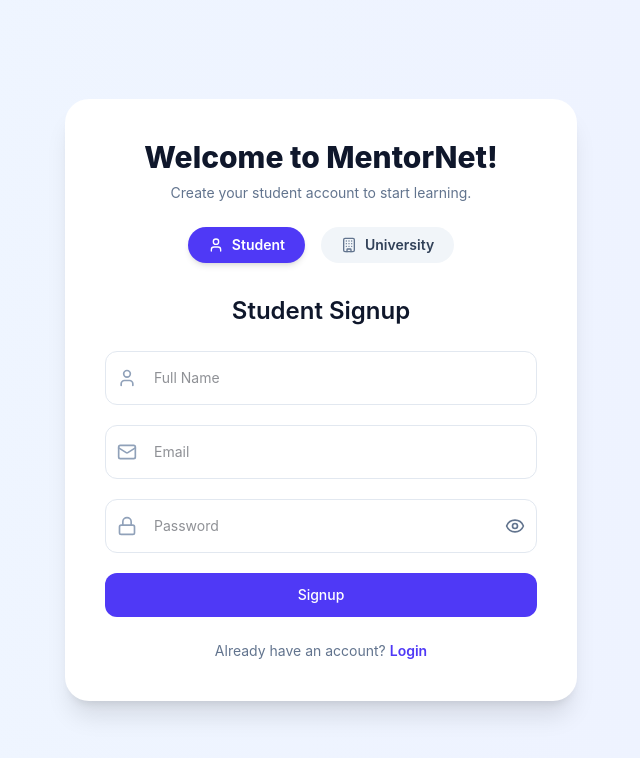
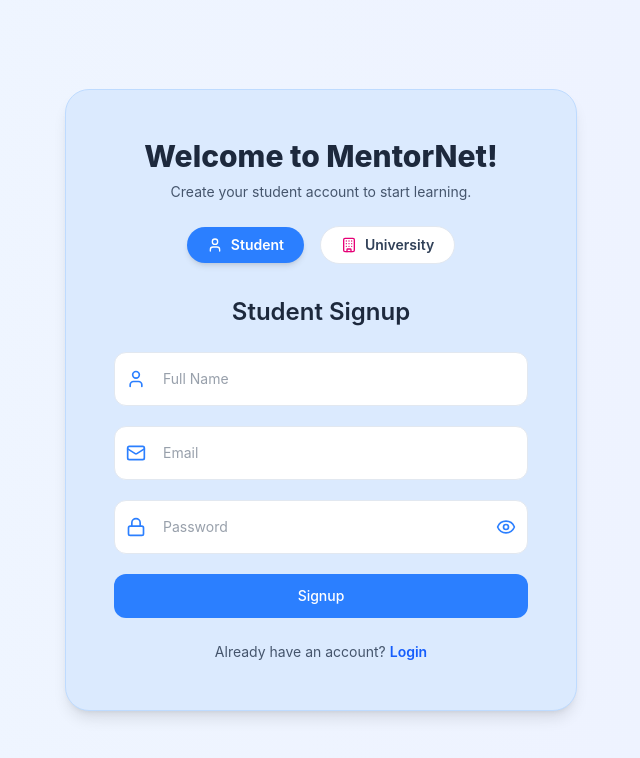
Before and after one commit to suganthan17/hacktrix_frontend, a React app: page /signup in a window 1280 px wide. Shown: the top 758 px of the page, without its empty margins (319-959 px from the left). Built offline with nearby package versions, Linux system fonts and the light colour scheme; no server answers; the HTML template or start-up script is replaced by a standard one.

Commit message:
changed the ui

```diff
--- a/src/auth/Signup.jsx
+++ b/src/auth/Signup.jsx
@@ -1,4 +1,3 @@
-// src/auth/Signup.jsx
 import React, { useState } from "react";
 import { useNavigate } from "react-router-dom";
 import StudentSignup from "./StudentSignup";
@@ -14,7 +13,6 @@
   const handleSuccess = (data = {}) => {
     const userRole = data?.user?.role || data?.role || role;
     toast.success("Signup successful");
-    // replace so back button won't go to signup
     if (userRole === "university")
       navigate("/university-dashboard", { replace: true });
     else navigate("/student-dashboard", { replace: true });
@@ -22,12 +20,18 @@
 
   return (
     <div className="min-h-screen bg-gradient-to-r from-blue-50 to-indigo-50 flex items-center justify-center px-4">
-      <div className="w-full max-w-lg bg-white rounded-3xl shadow-xl p-8 sm:p-10">
+      <div
+        className={`w-full max-w-lg rounded-3xl shadow-lg p-10 sm:p-12 transition-all duration-300 ${
+          role === "student"
+            ? "bg-blue-100 border border-blue-200"
+            : "bg-pink-100 border border-pink-200"
+        }`}
+      >
         <div className="text-center mb-6">
-          <h1 className="text-2xl sm:text-3xl font-extrabold text-slate-900">
+          <h1 className="text-2xl sm:text-3xl font-extrabold text-slate-800">
             Welcome to MentorNet!
           </h1>
-          <p className="mt-2 text-sm text-slate-500">
+          <p className="mt-2 text-sm text-slate-600">
             {role === "student"
               ? "Create your student account to start learning."
               : "Create your university account to share your courses."}
@@ -38,16 +42,15 @@
         <div className="flex items-center justify-center mb-8 gap-4">
           <button
             onClick={() => setRole("student")}
-            className={`flex items-center gap-2 px-5 py-2 rounded-full text-sm font-semibold transition-shadow ${
+            className={`flex items-center gap-2 px-5 py-2 rounded-full text-sm font-semibold transition-all ${
               role === "student"
-                ? "bg-indigo-600 text-white shadow-md"
-                : "bg-slate-100 text-slate-700 hover:shadow-sm"
+                ? "bg-blue-500 text-white shadow-md"
+                : "bg-white text-slate-700 border border-slate-200 hover:bg-blue-50"
             }`}
-            aria-pressed={role === "student"}
           >
             <User
               className={`w-4 h-4 ${
-                role === "student" ? "text-white" : "text-slate-500"
+                role === "student" ? "text-white" : "text-blue-600"
               }`}
             />
             Student
@@ -55,23 +58,22 @@
 
           <button
             onClick={() => setRole("university")}
-            className={`flex items-center gap-2 px-5 py-2 rounded-full text-sm font-semibold transition-shadow ${
+            className={`flex items-center gap-2 px-5 py-2 rounded-full text-sm font-semibold transition-all ${
               role === "university"
-                ? "bg-pink-600 text-white shadow-md"
-                : "bg-slate-100 text-slate-700 hover:shadow-sm"
+                ? "bg-pink-500 text-white shadow-md"
+                : "bg-white text-slate-700 border border-slate-200 hover:bg-pink-50"
             }`}
-            aria-pressed={role === "university"}
           >
             <Building
               className={`w-4 h-4 ${
-                role === "university" ? "text-white" : "text-slate-500"
+                role === "university" ? "text-white" : "text-pink-600"
               }`}
             />
             University
           </button>
         </div>
 
-        <h2 className="text-lg sm:text-2xl font-semibold text-center text-slate-900 mb-6">
+        <h2 className="text-lg sm:text-2xl font-semibold text-center text-slate-800 mb-6">
           {role === "student" ? "Student Signup" : "University Signup"}
         </h2>
 
@@ -89,10 +91,10 @@
           )}
         </div>
 
-        <p className="text-center text-slate-500 mt-6 text-sm">
+        <p className="text-center text-slate-600 mt-6 text-sm">
           Already have an account?{" "}
           <span
-            className="text-indigo-600 font-semibold cursor-pointer hover:underline"
+            className="text-blue-600 font-semibold cursor-pointer hover:underline"
             onClick={() => navigate("/login")}
           >
             Login
--- a/src/auth/StudentSignup.jsx
+++ b/src/auth/StudentSignup.jsx
@@ -28,7 +28,7 @@
       if (!res.ok) throw new Error(data.message || "Signup failed");
 
       toast.success(data.message || "Signup successful", { duration: 2000 });
-      navigate("/");
+      navigate("/student-dashboard");
     } catch (err) {
       toast.error(err.message || "Signup failed");
     } finally {
@@ -42,7 +42,7 @@
 
       {/* Name */}
       <div className="relative">
-        <User className="absolute left-3 top-1/2 -translate-y-1/2 text-slate-400 w-5 h-5" />
+        <User className="absolute left-3 top-1/2 -translate-y-1/2 text-blue-500 w-5 h-5" />
         <input
           type="text"
           name="name"
@@ -50,13 +50,13 @@
           value={formData.name}
           onChange={handleChange}
           required
-          className="w-full p-4 pl-12 border border-slate-200 rounded-xl focus:ring-2 focus:ring-indigo-300 outline-none text-sm"
+          className="w-full p-4 pl-12 border border-slate-200 rounded-xl bg-white focus:ring-2 focus:ring-blue-200 outline-none text-sm text-slate-700"
         />
       </div>
 
       {/* Email */}
       <div className="relative">
-        <Mail className="absolute left-3 top-1/2 -translate-y-1/2 text-slate-400 w-5 h-5" />
+        <Mail className="absolute left-3 top-1/2 -translate-y-1/2 text-blue-500 w-5 h-5" />
         <input
           type="email"
           name="email"
@@ -64,13 +64,13 @@
           value={formData.email}
           onChange={handleChange}
           required
-          className="w-full p-4 pl-12 border border-slate-200 rounded-xl focus:ring-2 focus:ring-indigo-300 outline-none text-sm"
+          className="w-full p-4 pl-12 border border-slate-200 rounded-xl bg-white focus:ring-2 focus:ring-blue-200 outline-none text-sm text-slate-700"
         />
       </div>
 
       {/* Password */}
       <div className="relative">
-        <Lock className="absolute left-3 top-1/2 -translate-y-1/2 text-slate-400 w-5 h-5" />
+        <Lock className="absolute left-3 top-1/2 -translate-y-1/2 text-blue-500 w-5 h-5" />
         <input
           type={passwordVisible ? "text" : "password"}
           name="password"
@@ -78,13 +78,12 @@
           value={formData.password}
           onChange={handleChange}
           required
-          className="w-full p-4 pl-12 pr-12 border border-slate-200 rounded-xl focus:ring-2 focus:ring-indigo-300 outline-none text-sm"
+          className="w-full p-4 pl-12 pr-12 border border-slate-200 rounded-xl bg-white focus:ring-2 focus:ring-blue-200 outline-none text-sm text-slate-700"
         />
         <button
           type="button"
           onClick={() => setPasswordVisible((v) => !v)}
-          aria-label={passwordVisible ? "Hide password" : "Show password"}
-          className="absolute right-3 top-1/2 -translate-y-1/2 text-slate-500 hover:text-slate-700"
+          className="absolute right-3 top-1/2 -translate-y-1/2 text-blue-500 hover:text-blue-700"
         >
           {passwordVisible ? <EyeOff className="w-5 h-5" /> : <Eye className="w-5 h-5" />}
         </button>
@@ -93,7 +92,7 @@
       <button
         type="submit"
         disabled={loading}
-        className="w-full bg-indigo-600 text-white p-3 rounded-xl hover:bg-indigo-700 transition text-sm font-medium disabled:opacity-60"
+        className="w-full bg-blue-500 text-white p-3 rounded-xl hover:bg-blue-600 transition text-sm font-medium disabled:opacity-60"
       >
         {loading ? "Signing up..." : "Signup"}
       </button>
--- a/src/auth/UniversitySignup.jsx
+++ b/src/auth/UniversitySignup.jsx
@@ -41,7 +41,7 @@
     <form onSubmit={handleSubmit} className="space-y-5">
       {/* University Name */}
       <div className="relative">
-        <Building className="absolute left-3 top-1/2 -translate-y-1/2 text-slate-400 w-5 h-5" />
+        <Building className="absolute left-3 top-1/2 -translate-y-1/2 text-pink-500 w-5 h-5" />
         <input
           type="text"
           name="name"
@@ -49,13 +49,13 @@
           value={formData.name}
           onChange={handleChange}
           required
-          className="w-full p-4 pl-12 border border-slate-200 rounded-xl focus:ring-2 focus:ring-pink-400 outline-none text-sm"
+          className="w-full p-4 pl-12 border border-slate-200 rounded-xl bg-white focus:ring-2 focus:ring-pink-200 outline-none text-sm text-slate-700"
         />
       </div>
 
       {/* Email */}
       <div className="relative">
-        <Mail className="absolute left-3 top-1/2 -translate-y-1/2 text-slate-400 w-5 h-5" />
+        <Mail className="absolute left-3 top-1/2 -translate-y-1/2 text-pink-500 w-5 h-5" />
         <input
           type="email"
           name="email"
@@ -63,13 +63,13 @@
           value={formData.email}
           onChange={handleChange}
           required
-          className="w-full p-4 pl-12 border border-slate-200 rounded-xl focus:ring-2 focus:ring-pink-400 outline-none text-sm"
+          className="w-full p-4 pl-12 border border-slate-200 rounded-xl bg-white focus:ring-2 focus:ring-pink-200 outline-none text-sm text-slate-700"
         />
       </div>
 
       {/* Password */}
       <div className="relative">
-        <Lock className="absolute left-3 top-1/2 -translate-y-1/2 text-slate-400 w-5 h-5" />
+        <Lock className="absolute left-3 top-1/2 -translate-y-1/2 text-pink-500 w-5 h-5" />
         <input
           type={passwordVisible ? "text" : "password"}
           name="password"
@@ -77,13 +77,12 @@
           value={formData.password}
           onChange={handleChange}
           required
-          className="w-full p-4 pl-12 pr-12 border border-slate-200 rounded-xl focus:ring-2 focus:ring-pink-400 outline-none text-sm"
+          className="w-full p-4 pl-12 pr-12 border border-slate-200 rounded-xl bg-white focus:ring-2 focus:ring-pink-200 outline-none text-sm text-slate-700"
         />
         <button
           type="button"
           onClick={() => setPasswordVisible((v) => !v)}
-          aria-label={passwordVisible ? "Hide password" : "Show password"}
-          className="absolute right-3 top-1/2 -translate-y-1/2 text-slate-500 hover:text-slate-700"
+          className="absolute right-3 top-1/2 -translate-y-1/2 text-pink-500 hover:text-pink-700"
         >
           {passwordVisible ? <EyeOff className="w-5 h-5" /> : <Eye className="w-5 h-5" />}
         </button>
@@ -92,7 +91,7 @@
       <button
         type="submit"
         disabled={loading}
-        className="w-full bg-pink-600 text-white p-3 rounded-xl hover:bg-pink-700 transition text-sm font-medium disabled:opacity-60"
+        className="w-full bg-pink-500 text-white p-3 rounded-xl hover:bg-pink-600 transition text-sm font-medium disabled:opacity-60"
       >
         {loading ? "Signing up..." : "Signup"}
       </button>
```
Also changed, not shown: src/auth/Login.jsx (+23 -14 lines), src/pages/university/UniversityCourses.jsx (+17 -27 lines), src/assets/ban.svg (added).
